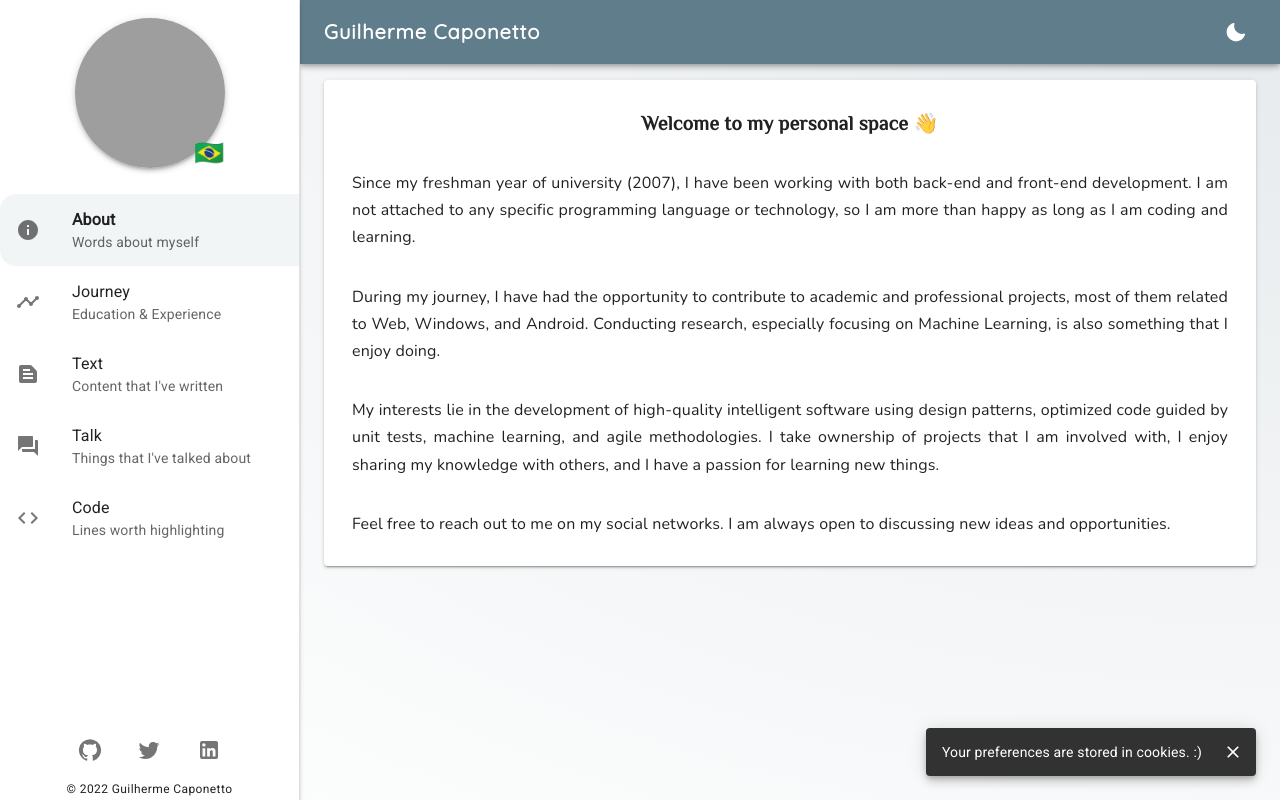
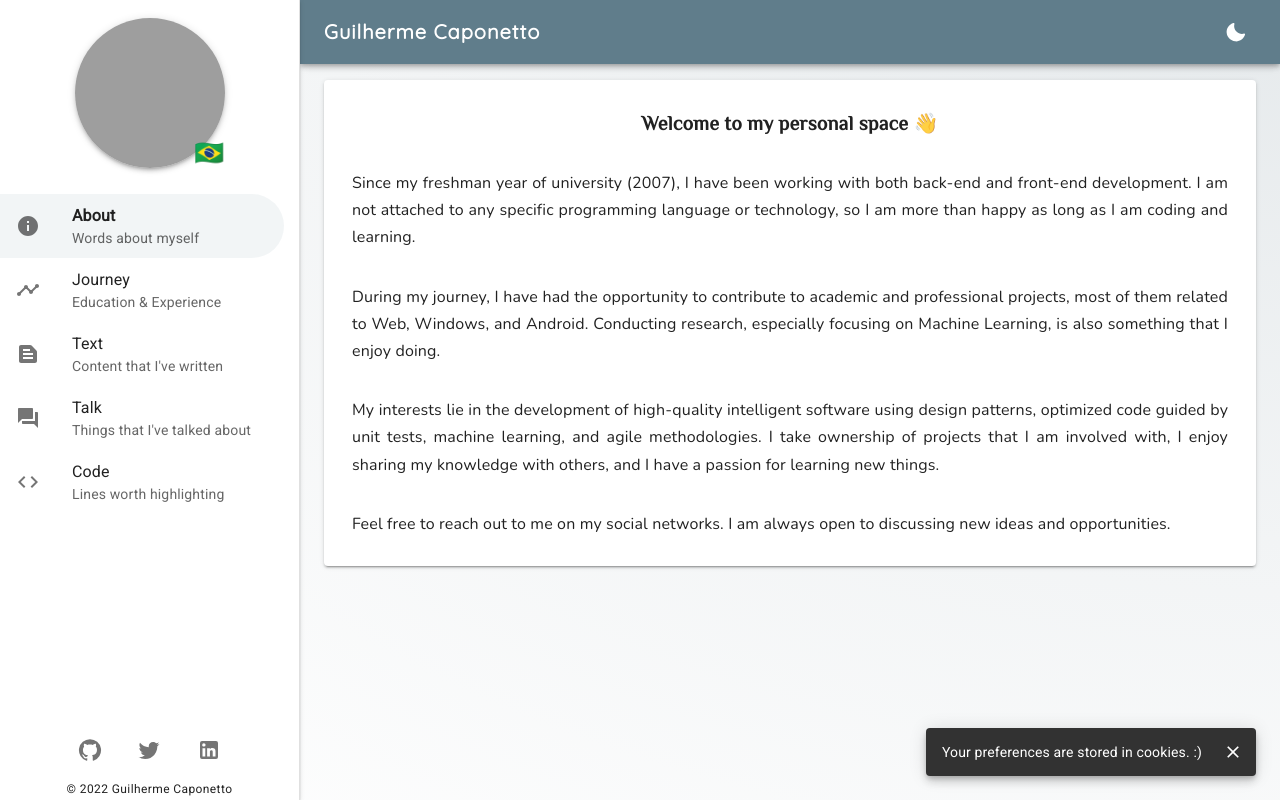
Before and after one commit to caponetto/personal-webapp, a React app: page /#/about in a window 1280 px wide. Built offline with nearby package versions, Linux system fonts and the light colour scheme; grey boxes are pictures that could not be loaded; the HTML template or start-up script is replaced by a standard one.

Commit message:
Improve drawer style a bit

```diff
--- a/src/app/AppDrawer.tsx
+++ b/src/app/AppDrawer.tsx
@@ -20,7 +20,7 @@ import { DRAWER_WIDTH, useApp } from "../context/AppContext";
 export function AppDrawer() {
   const app = useApp();
   const location = useLocation();
-  const denseList = useMediaQuery("(min-height:580px) and (max-height:630px)");
+  const denseList = useMediaQuery("(min-height:580px) and (max-height:600px)");
 
   const items = useMemo(
     () => (
@@ -94,6 +94,7 @@ export function AppDrawer() {
     <Box component="nav" sx={{ width: { md: DRAWER_WIDTH }, height: "100%", flexShrink: { md: 0 } }}>
       <SwipeableDrawer
         id="temporary-drawer"
+        disableSwipeToOpen
         variant="temporary"
         open={app.drawerOpen}
         onOpen={() => app.setDrawerOpen(true)}
--- a/src/components/DrawerListItem.tsx
+++ b/src/components/DrawerListItem.tsx
@@ -3,6 +3,7 @@ import ListItemIcon from "@mui/material/ListItemIcon";
 import ListItemText from "@mui/material/ListItemText";
 import useMediaQuery from "@mui/material/useMediaQuery";
 import React, { ReactNode } from "react";
+import { DRAWER_ITEM_WIDTH } from "../context/AppContext";
 
 interface DrawerListItemProps {
   title: string;
@@ -22,7 +23,7 @@ export function DrawerListItem(props: DrawerListItemProps) {
       key={`nav-${props.title}`}
       selected={props.selected}
       onClick={props.onClick}
-      sx={{ borderRadius: "16px 0px 0px 16px" }}
+      sx={{ p: "4px 16px", borderRadius: "0 66px 66px 0", width: `${DRAWER_ITEM_WIDTH}px` }}
     >
       <ListItemIcon>{props.icon}</ListItemIcon>
       <ListItemText
--- a/src/context/AppContext.tsx
+++ b/src/context/AppContext.tsx
@@ -3,6 +3,7 @@ import { AppData } from "../app/AppData";
 
 export type ColorMode = "light" | "dark";
 export const DRAWER_WIDTH = 300;
+export const DRAWER_ITEM_WIDTH = DRAWER_WIDTH - 16;
 
 export interface AppContextType {
   data: AppData;
```
